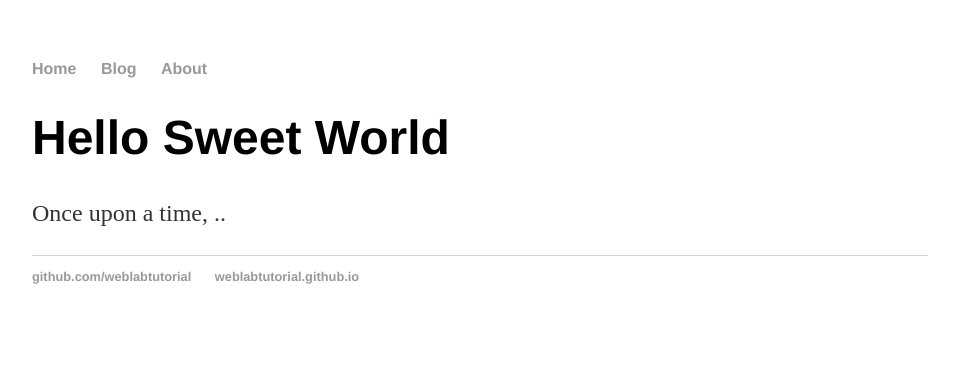
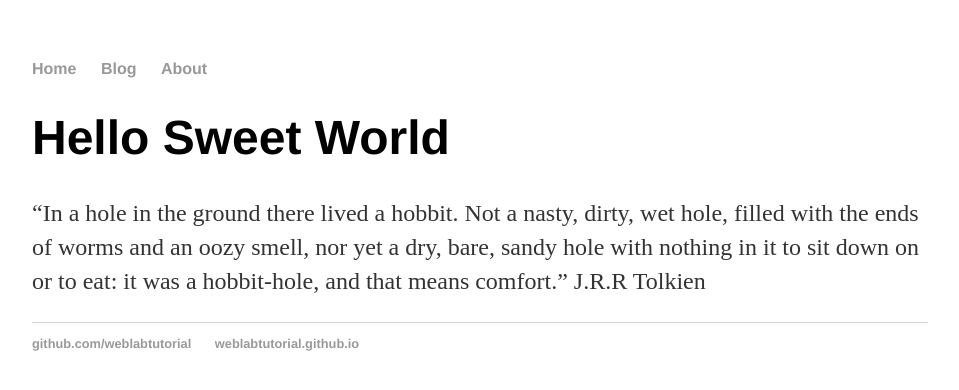
Before and after one commit to coreydtaylor/coreydtaylor.github.io, a Jekyll site: the page built from index.html, in a window 1280 px wide. Shown: the top 390 px of the page, without its empty margins (160-1119 px from the left). Built offline with Jekyll 4.4.1, drawn with Linux system fonts in a browser that asks for light colours.

Commit message:
Update index.html

```diff
--- a/index.html
+++ b/index.html
@@ -4,5 +4,5 @@ title: Web Programming
 ---
 <div class="blurb">
 	<h1>Hello Sweet World</h1>
-	<p>Once upon a time, ..</p>
+	<p>“In a hole in the ground there lived a hobbit. Not a nasty, dirty, wet hole, filled with the ends of worms and an oozy smell, nor yet a dry, bare, sandy hole with nothing in it to sit down on or to eat: it was a hobbit-hole, and that means comfort.” J.R.R Tolkien</p>
 </div>
```
